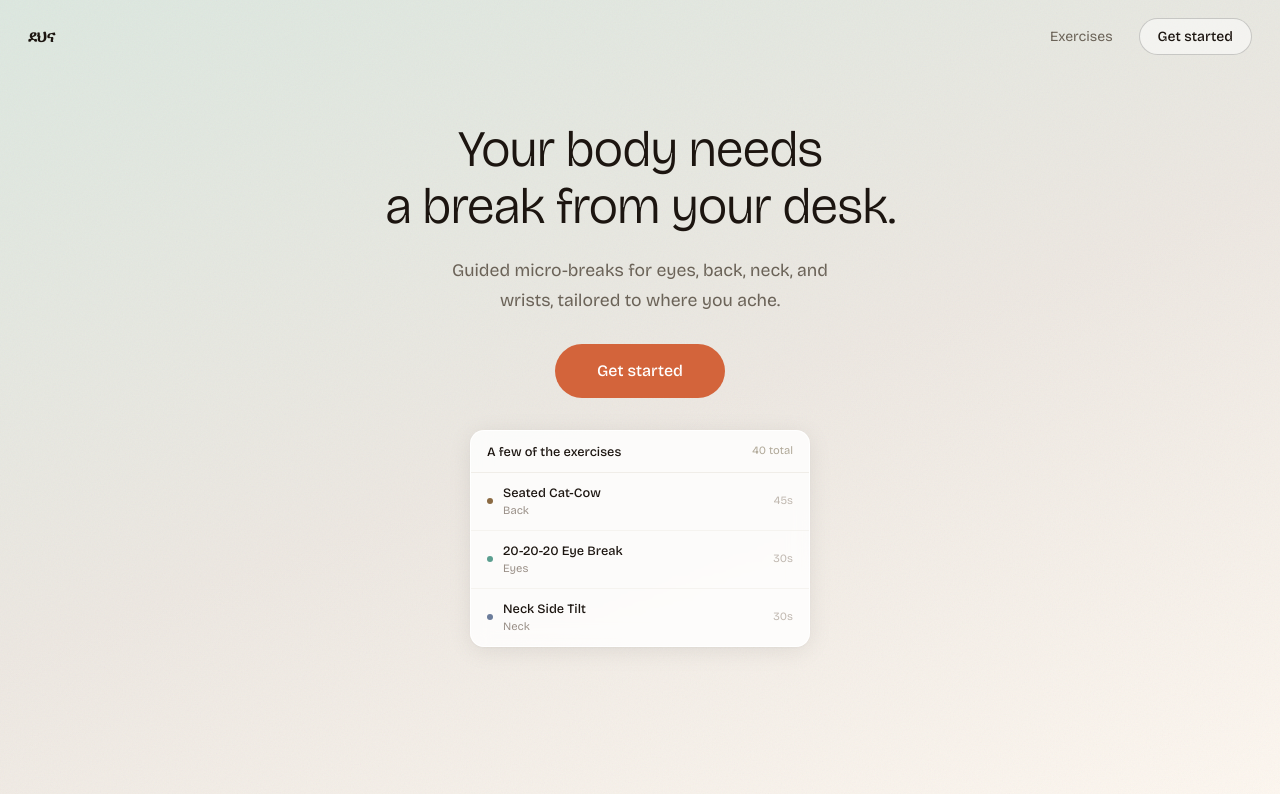
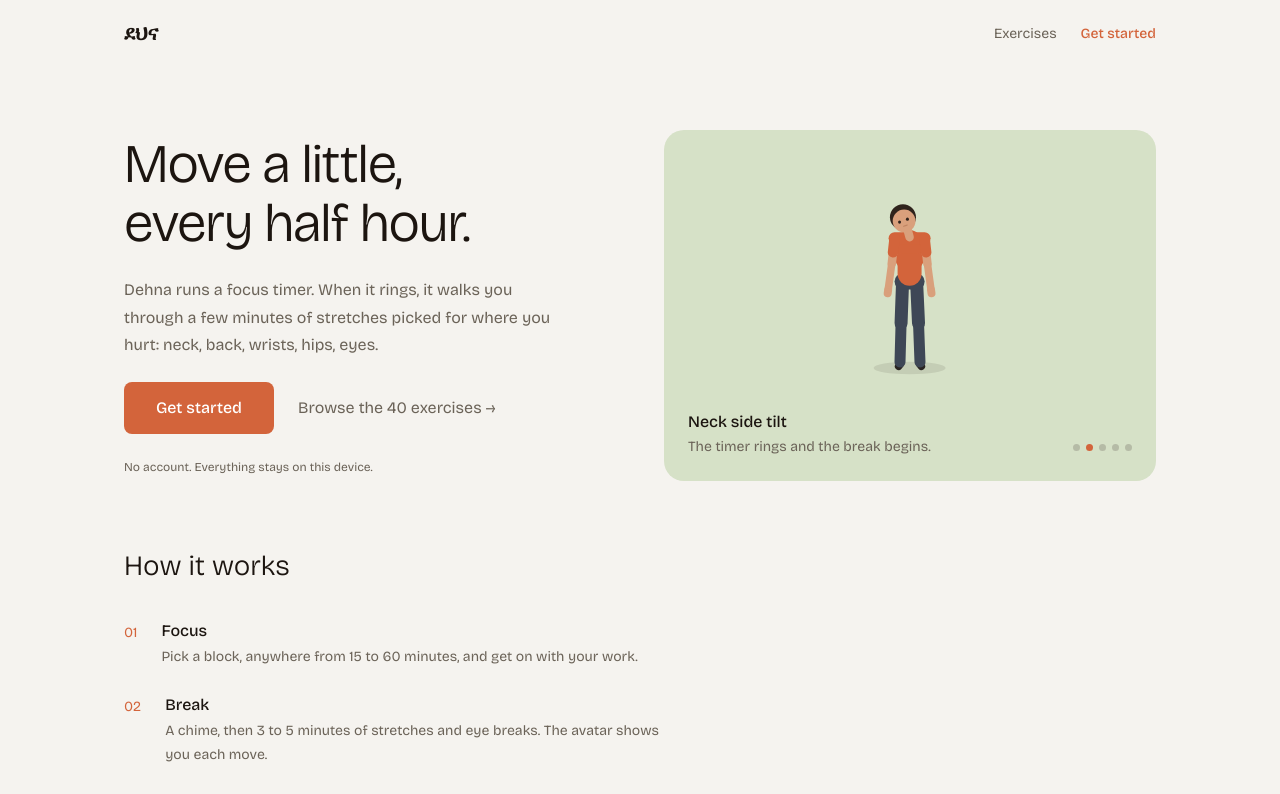
Before and after one commit to Biruk-gebru/dehna, a Next.js app in the folder apps/web/: page / in a window 1280 px wide. Shown: the top 794 px of the page. Built offline with nearby package versions, Linux system fonts and the light colour scheme.

Commit message:
feat(home): redesign landing page around a live avatar demo

```diff
--- a/apps/web/src/app/page.tsx
+++ b/apps/web/src/app/page.tsx
@@ -2,204 +2,95 @@
 
 import Link from 'next/link';
 import { usePreferences } from '@/hooks/usePreferences';
+import { HomeDemo } from '@/components/home/HomeDemo';
+import { DeskAvatar } from '@/components/timer/DeskAvatar';
 
-const PREVIEW_EXERCISES = [
-  { name: 'Seated Cat-Cow',     area: 'Back',  duration: 45, dot: '#8b6a42' },
-  { name: '20-20-20 Eye Break', area: 'Eyes',  duration: 30, dot: '#5a9e8f' },
-  { name: 'Neck Side Tilt',     area: 'Neck',  duration: 30, dot: '#6b7c9a' },
+const STEPS = [
+  { title: 'Focus', body: 'Pick a block, anywhere from 15 to 60 minutes, and get on with your work.' },
+  { title: 'Break', body: 'A chime, then 3 to 5 minutes of stretches and eye breaks. The avatar shows you each move.' },
+  { title: 'Repeat', body: 'Exercises rotate, so you are not doing the same neck tilt all afternoon.' },
 ];
 
 export default function Home() {
   const { prefs } = usePreferences();
   const returning = prefs?.onboardingCompleted ?? false;
+  const startHref = returning ? '/work' : '/onboarding';
 
   return (
-    <main
-      style={{
-        minHeight: '100vh',
-        background: 'linear-gradient(160deg, #dde8e0 0%, #ede8e2 52%, #fdf7f0 100%)',
-        display: 'flex',
-        flexDirection: 'column',
-        position: 'relative',
-        overflowX: 'hidden',
-      }}
-    >
-      {/* Grain */}
-      <svg
-        aria-hidden="true"
-        style={{ position: 'fixed', inset: 0, width: '100%', height: '100%', pointerEvents: 'none', zIndex: 0, opacity: 0.05 }}
-      >
-        <filter id="lp-grain">
-          <feTurbulence type="fractalNoise" baseFrequency="0.68" numOctaves="3" stitchTiles="stitch" />
-        </filter>
-        <rect width="100%" height="100%" filter="url(#lp-grain)" />
-      </svg>
-
-      <div style={{ position: 'relative', zIndex: 1, display: 'flex', flexDirection: 'column', flex: 1 }}>
-
-        {/* Nav */}
-        <nav
-          style={{
-            display: 'flex',
-            justifyContent: 'space-between',
-            alignItems: 'center',
-            padding: '18px 28px',
-          }}
-        >
-          <span
-            style={{
-              fontWeight: 'var(--font-weight-bold)',
-              fontSize: 'var(--font-size-base)',
-              color: '#1c1510',
-              letterSpacing: '-0.01em',
-            }}
-          >
+    <main style={{ minHeight: '100vh', backgroundColor: 'var(--color-bg)', display: 'flex', flexDirection: 'column' }}>
+      <nav style={{ display: 'flex', justifyContent: 'space-between', alignItems: 'center', padding: '18px 24px', maxWidth: 1080, width: '100%', margin: '0 auto' }}>
+        <span style={{ fontWeight: 'var(--font-weight-bold)', fontSize: 'var(--font-size-lg)', color: 'var(--color-text)' }}>
           ደህና
         </span>
-
-          <div style={{ display: 'flex', gap: 12, alignItems: 'center' }}>
-            <Link
-              href="/exercises"
-              style={{
-                fontSize: 'var(--font-size-sm)',
-                color: '#6b6358',
-                textDecoration: 'none',
-                padding: '7px 14px',
-              }}
-            >
-              Exercises
-            </Link>
-            <Link
-              href={returning ? '/work' : '/onboarding'}
-              style={{
-                fontSize: 'var(--font-size-sm)',
-                fontWeight: 'var(--font-weight-medium)',
-                color: '#1c1510',
-                border: '1.5px solid rgba(0,0,0,0.18)',
-                padding: '7px 18px',
-                borderRadius: '999px',
-                textDecoration: 'none',
-                backgroundColor: 'rgba(255,255,255,0.5)',
-              }}
-            >
+        <div style={{ display: 'flex', gap: 'var(--space-5)', alignItems: 'center', fontSize: 'var(--font-size-sm)' }}>
+          <Link href="/exercises" className="home-link">Exercises</Link>
+          <Link href={startHref} className="home-link home-link-strong">
             {returning ? 'Back to work' : 'Get started'}
           </Link>
         </div>
       </nav>
 
-        {/* Hero */}
-        <div
-          style={{
-            display: 'flex',
-            flexDirection: 'column',
-            alignItems: 'center',
-            textAlign: 'center',
-            padding: '48px 24px 0',
-            gap: 28,
-          }}
-        >
-          {/* Heading */}
-          <div style={{ display: 'flex', flexDirection: 'column', gap: 20, maxWidth: 600 }}>
-            <h1
-              style={{
-                fontSize: 'clamp(2rem, 6.5vw, 3.2rem)',
-                fontWeight: 'var(--font-weight-light)',
-                color: '#1c1510',
-                lineHeight: 1.12,
-                margin: 0,
-                letterSpacing: '-0.02em',
-              }}
-            >
-              Your body needs
-              <br />a break from your desk.
+      <section className="home-hero">
+        <div style={{ display: 'flex', flexDirection: 'column', gap: 'var(--space-5)' }}>
+          <h1 style={{ fontSize: 'clamp(2.2rem, 6vw, 3.4rem)', fontWeight: 'var(--font-weight-light)', color: 'var(--color-text)', lineHeight: 1.08, letterSpacing: '-0.02em' }}>
+            Move a little,<br />every half hour.
           </h1>
-            <p
-              style={{
-                fontSize: 'clamp(0.95rem, 2vw, 1.1rem)',
-                color: '#6b6358',
-                lineHeight: 1.7,
-                margin: '0 auto',
-                maxWidth: 420,
-              }}
-            >
-              Guided micro-breaks for eyes, back, neck, and wrists,
-              tailored to where you ache.
+          <p style={{ fontSize: 'var(--font-size-base)', color: 'var(--color-text-muted)', lineHeight: 'var(--line-height-relaxed)', maxWidth: 440 }}>
+            Dehna runs a focus timer. When it rings, it walks you through a few minutes of
+            stretches picked for where you hurt: neck, back, wrists, hips, eyes.
+          </p>
+          <div style={{ display: 'flex', gap: 'var(--space-5)', alignItems: 'center', flexWrap: 'wrap' }}>
+            <Link href={startHref} className="btn btn-primary" style={{ padding: '14px 32px' }}>
+              {returning ? 'Back to work' : 'Get started'}
+            </Link>
+            <Link href="/exercises" className="home-link">Browse the 40 exercises →</Link>
+          </div>
+          <p style={{ fontSize: 'var(--font-size-xs)', color: 'var(--color-text-muted)' }}>
+            No account. Everything stays on this device.
           </p>
         </div>
+        <HomeDemo />
+      </section>
 
-          {/* CTA — single pill, centered */}
-          <Link
-            href={returning ? '/work' : '/onboarding'}
-            style={{
-              display: 'inline-block',
-              padding: '15px 42px',
-              backgroundColor: '#d3643b',
-              color: '#fff',
-              fontSize: 'var(--font-size-base)',
-              fontWeight: 'var(--font-weight-medium)',
-              borderRadius: '999px',
-              textDecoration: 'none',
-            }}
-          >
-            {returning ? 'Back to work' : 'Get started'}
-          </Link>
+      <section style={{ maxWidth: 1080, width: '100%', margin: '0 auto', padding: 'var(--space-8) 24px var(--space-7)' }}>
+        <h2 style={{ fontSize: 'var(--font-size-xl)', fontWeight: 'var(--font-weight-light)', color: 'var(--color-text)', marginBottom: 'var(--space-6)' }}>
+          How it works
+        </h2>
+        <ol style={{ listStyle: 'none', display: 'flex', flexDirection: 'column', gap: 'var(--space-5)', maxWidth: 560 }}>
+          {STEPS.map((s, i) => (
+            <li key={s.title} style={{ display: 'flex', gap: 'var(--space-5)' }}>
+              <span style={{ fontFamily: 'var(--font-mono)', fontSize: 'var(--font-size-sm)', color: 'var(--color-primary)', paddingTop: 3 }}>
+                0{i + 1}
+              </span>
+              <div>
+                <div style={{ fontWeight: 'var(--font-weight-medium)', color: 'var(--color-text)' }}>{s.title}</div>
+                <p style={{ fontSize: 'var(--font-size-sm)', color: 'var(--color-text-muted)', lineHeight: 'var(--line-height-relaxed)', marginTop: 2 }}>
+                  {s.body}
+                </p>
+              </div>
+            </li>
+          ))}
+        </ol>
+      </section>
 
-          {/* Product preview — secondary, compact */}
-          <div style={{ width: '100%', maxWidth: 340, marginTop: 4 }}>
-            <div
-              style={{
-                backgroundColor: 'rgba(255,255,255,0.82)',
-                borderRadius: '14px',
-                overflow: 'hidden',
-                boxShadow: '0 4px 24px rgba(0,0,0,0.08), 0 1px 3px rgba(0,0,0,0.04)',
-                backdropFilter: 'blur(10px)',
-                border: '1px solid rgba(255,255,255,0.9)',
-              }}
-            >
-              <div
-                style={{
-                  display: 'flex',
-                  justifyContent: 'space-between',
-                  alignItems: 'center',
-                  padding: '11px 16px',
-                  borderBottom: '1px solid #f0ede8',
-                }}
-              >
-                <span style={{ fontWeight: 'var(--font-weight-medium)', fontSize: '0.8rem', color: '#1c1510' }}>
-                  A few of the exercises
-                </span>
-                <span style={{ fontSize: '0.7rem', color: '#b0a898', fontFamily: 'var(--font-mono)' }}>
-                  40 total
-                </span>
+      <section className="home-desk">
+        <div style={{ flexShrink: 0 }}>
+          <DeskAvatar posture="standing" working />
         </div>
+        <div style={{ maxWidth: 420 }}>
+          <h2 style={{ fontSize: 'var(--font-size-xl)', fontWeight: 'var(--font-weight-light)', color: 'var(--color-text)' }}>
+            Got a standing desk?
+          </h2>
+          <p style={{ fontSize: 'var(--font-size-sm)', color: 'var(--color-text-muted)', lineHeight: 'var(--line-height-relaxed)', marginTop: 'var(--space-3)' }}>
+            Tell Dehna and it will nudge you to stand after a long stretch of sitting, and to sit
+            again before your legs tire. They are suggestions. You decide.
+          </p>
+        </div>
+      </section>
 
-              {PREVIEW_EXERCISES.map(({ name, area, duration, dot }, i) => (
-                <div
-                  key={name}
-                  style={{
-                    display: 'flex',
-                    alignItems: 'center',
-                    gap: 10,
-                    padding: '10px 16px',
-                    borderBottom: i < PREVIEW_EXERCISES.length - 1 ? '1px solid #f5f3ef' : 'none',
-                  }}
-                >
-                  <div style={{ width: 6, height: 6, borderRadius: '50%', backgroundColor: dot, flexShrink: 0 }} />
-                  <div style={{ flex: 1, textAlign: 'left' }}>
-                    <div style={{ fontSize: '0.8rem', fontWeight: 'var(--font-weight-medium)', color: '#1c1510' }}>
-                      {name}
-                    </div>
-                    <div style={{ fontSize: '0.7rem', color: '#9a9088', marginTop: 1 }}>{area}</div>
-                  </div>
-                  <span style={{ fontFamily: 'var(--font-mono)', fontSize: '0.7rem', color: '#c0b8b0' }}>
-                    {duration}s
-                  </span>
-                </div>
-              ))}
-            </div>
-          </div>
-        </div>
-      </div>
+      <footer style={{ marginTop: 'auto', padding: 'var(--space-6) 24px', textAlign: 'center', fontSize: 'var(--font-size-xs)', color: 'var(--color-text-muted)' }}>
+        ደህና means &ldquo;be well&rdquo; in Amharic.
+      </footer>
     </main>
   );
 }
--- /dev/null
+++ b/apps/web/src/components/home/HomeDemo.tsx
@@ -0,0 +1,64 @@
+'use client';
+
+import { useEffect, useState } from 'react';
+import exercisesData from '@/data/exercises.json';
+import { ExerciseVisual } from '@/components/exercise/ExerciseVisual';
+import { DeskAvatar } from '@/components/timer/DeskAvatar';
+import type { Exercise } from '@/types';
+
+const exercises = exercisesData as Exercise[];
+const byId = (id: string) => exercises.find((e) => e.id === id)!;
+
+type Scene = { title: string; caption: string; ms: number; exercise?: Exercise; standing?: boolean };
+
+// One loop of the product: focus, a short break, then back to work.
+const SCENES: Scene[] = [
+  { title: 'Focus', caption: 'You work. Dehna keeps the time.', ms: 5000 },
+  { title: 'Neck side tilt', caption: 'The timer rings and the break begins.', ms: 6200, exercise: byId('neck-side-tilt-01') },
+  { title: 'Overhead reach', caption: 'A few moves, picked for where you ache.', ms: 6000, exercise: byId('shoulder-overhead-reach-01') },
+  { title: 'Seated spinal twist', caption: 'Each one shown, step by step.', ms: 6000, exercise: byId('back-spinal-twist-01') },
+  { title: 'Back to work', caption: 'Standing this time, if your desk allows.', ms: 5000, standing: true },
+];
+
+export function HomeDemo() {
+  const [index, setIndex] = useState(0);
+  const scene = SCENES[index];
+
+  useEffect(() => {
+    if (window.matchMedia('(prefers-reduced-motion: reduce)').matches) return;
+    const id = setTimeout(() => setIndex((i) => (i + 1) % SCENES.length), scene.ms);
+    return () => clearTimeout(id);
+  }, [index, scene.ms]);
+
+  return (
+    <figure className="home-demo">
+      <div key={index} className="home-demo-stage">
+        {scene.exercise
+          ? <ExerciseVisual exercise={scene.exercise} />
+          : <DeskAvatar posture={scene.standing ? 'standing' : 'sitting'} working />}
+      </div>
+      <figcaption style={{ display: 'flex', alignItems: 'flex-end', justifyContent: 'space-between', gap: 'var(--space-4)' }}>
+        <div aria-live="polite">
+          <div style={{ fontSize: 'var(--font-size-base)', fontWeight: 'var(--font-weight-medium)', color: 'var(--color-text)' }}>
+            {scene.title}
+          </div>
+          <div style={{ fontSize: 'var(--font-size-sm)', color: 'var(--color-text-muted)', marginTop: 2 }}>
+            {scene.caption}
+          </div>
+        </div>
+        <div style={{ display: 'flex', gap: 6, flexShrink: 0, paddingBottom: 6 }}>
+          {SCENES.map((s, i) => (
+            <button
+              key={s.title}
+              type="button"
+              className="home-demo-dot"
+              aria-label={`Show ${s.title}`}
+              aria-current={i === index}
+              onClick={() => setIndex(i)}
+            />
+          ))}
+        </div>
+      </figcaption>
+    </figure>
+  );
+}
--- a/apps/web/src/styles/globals.css
+++ b/apps/web/src/styles/globals.css
@@ -259,3 +259,94 @@ textarea {
   background-color: var(--color-surface-hover);
   color: var(--color-text);
 }
+
+/* ── Home ── */
+
+.home-link {
+  color: var(--color-text-muted);
+  transition: color 0.15s;
+}
+
+.home-link:hover {
+  color: var(--color-text);
+}
+
+.home-link-strong {
+  color: var(--color-primary);
+  font-weight: var(--font-weight-medium);
+}
+
+.home-link-strong:hover {
+  color: var(--color-primary-hover);
+}
+
+.home-hero {
+  display: grid;
+  grid-template-columns: 1fr;
+  gap: var(--space-7);
+  align-items: center;
+  max-width: 1080px;
+  width: 100%;
+  margin: 0 auto;
+  padding: var(--space-6) 24px 0;
+}
+
+@media (min-width: 860px) {
+  .home-hero {
+    grid-template-columns: 1fr 1fr;
+    padding-top: var(--space-8);
+  }
+}
+
+.home-demo {
+  display: flex;
+  flex-direction: column;
+  gap: var(--space-4);
+  padding: var(--space-5);
+  border-radius: 20px;
+  background-color: var(--color-break-bg);
+}
+
+.home-demo-stage {
+  display: flex;
+  justify-content: center;
+  align-items: flex-end;
+  height: 240px;
+  animation: home-fade 0.5s ease-out;
+}
+
+@keyframes home-fade {
+  from { opacity: 0; }
+  to   { opacity: 1; }
+}
+
+.home-demo-dot {
+  width: 7px;
+  height: 7px;
+  padding: 0;
+  border: none;
+  border-radius: 50%;
+  background-color: var(--color-text-muted);
+  opacity: 0.3;
+  transition: opacity 0.2s, background-color 0.2s;
+}
+
+.home-demo-dot[aria-current='true'] {
+  background-color: var(--color-primary);
+  opacity: 1;
+}
+
+.home-desk {
+  display: flex;
+  flex-wrap: wrap;
+  align-items: center;
+  gap: var(--space-6);
+  max-width: 1080px;
+  width: 100%;
+  margin: 0 auto;
+  padding: var(--space-6) 24px var(--space-8);
+}
+
+@media (prefers-reduced-motion: reduce) {
+  .home-demo-stage { animation: none; }
+}
```
Lines whose indentation alone changed are shown as unchanged.
